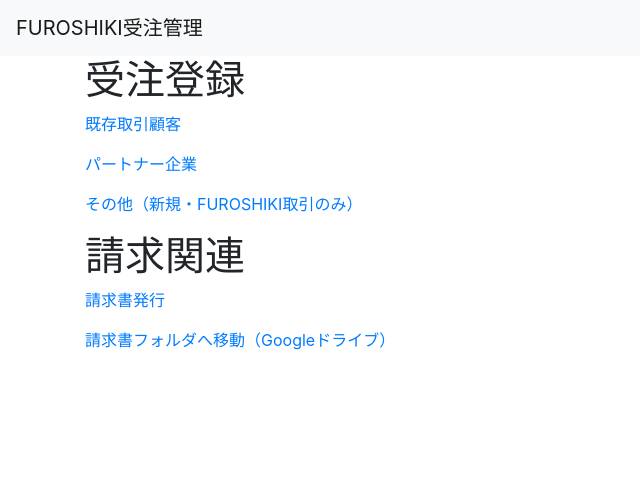
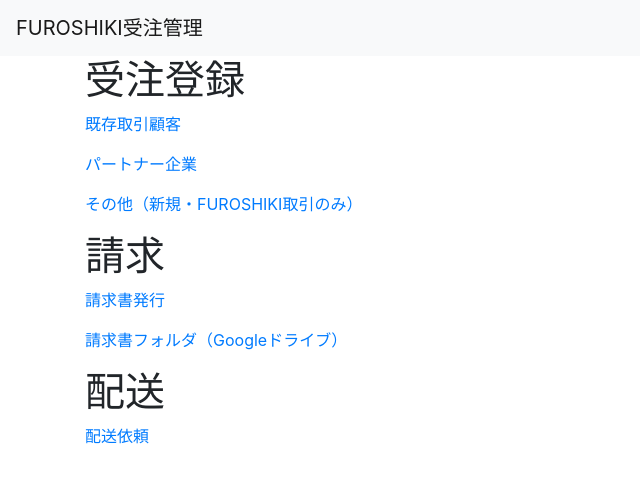
Before and after one commit to hayamakazuyuki/furoshiki, a plain HTML site: page index.html in a window 1280 px wide. Shown: the whole page, without its empty margins (0-640 px from the left). Drawn offline with nearby package versions, Linux system fonts and the light colour scheme.

Commit message:
commit on 20200624

```diff
--- a/index.html
+++ b/index.html
@@ -15,10 +15,13 @@
             <p><a href="existing_customers.html">既存取引顧客</a></p>
             <p><a href="partners.html">パートナー企業</a></p>
             <p><a href="new_customers.html">その他（新規・FUROSHIKI取引のみ）</a></p>
-        <h1>請求関連</h1>
+        <h1>請求</h1>
             <p><a href="invoicing.html">請求書発行</a></p>
-            <p><a href="https://drive.google.com/drive/folders/1JJgaG66b1NO4rZc_EzbW15B1nGhr29_r?usp=sharing">請求書フォルダへ移動（Googleドライブ）</a></p>
+            <p><a href="https://drive.google.com/drive/folders/1JJgaG66b1NO4rZc_EzbW15B1nGhr29_r?usp=sharing" target="_blank" rel="noopener noreferrer">請求書フォルダ（Googleドライブ）</a></p>
+        <h1>配送</h1>
+            <p><a href="">配送依頼</a></p>
 
-</div>
+
+    </div>
 </body>
 </html>
```
